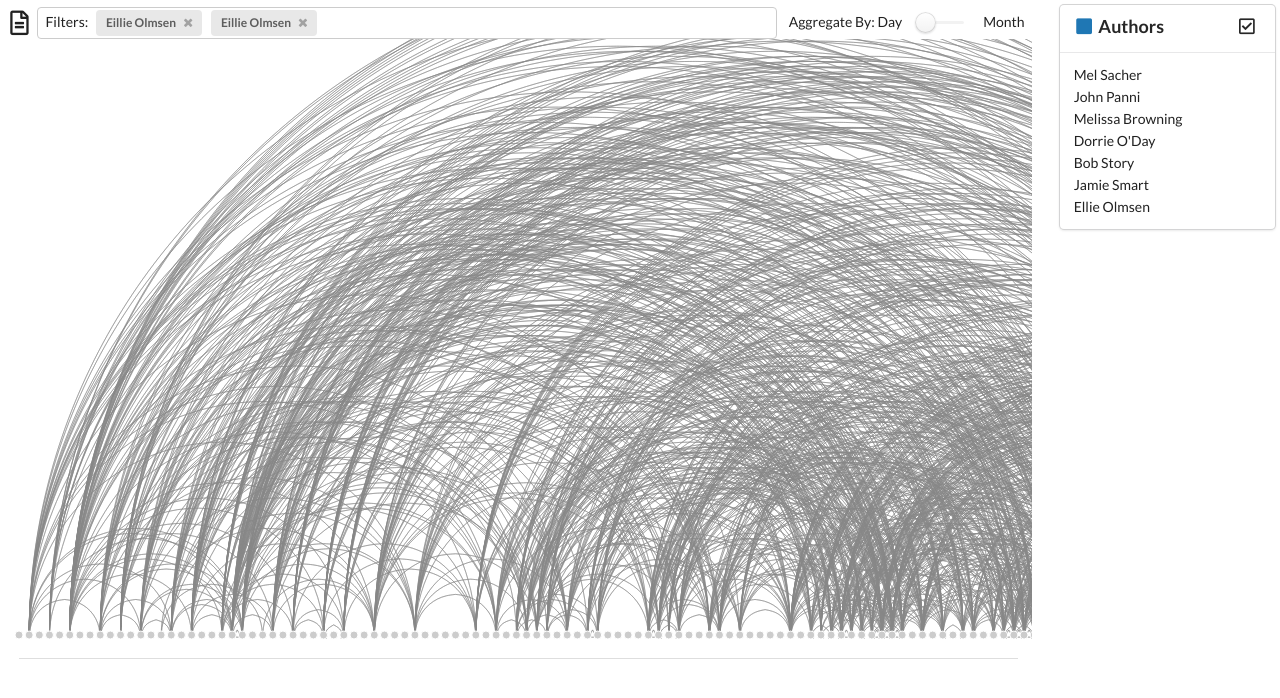
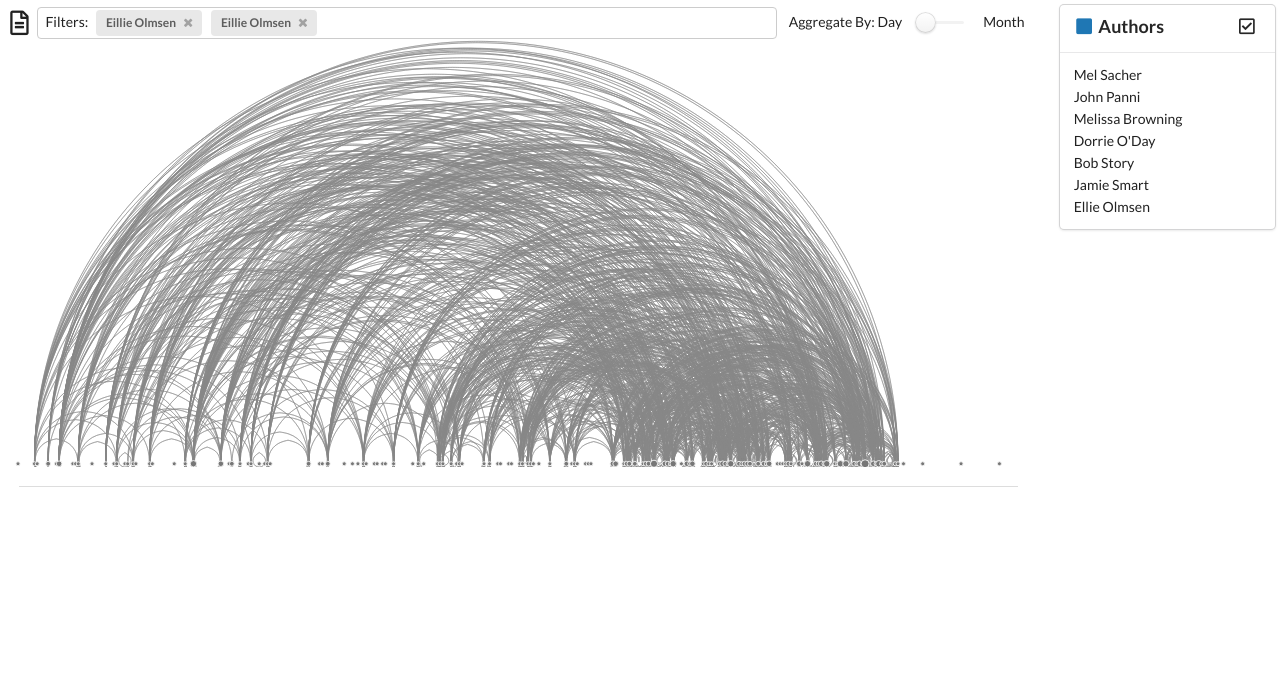
Before and after one commit to biswajyoti2607/Temporal-Path, a website built with webpack: page app/index.html in a window 1280 px wide. Built offline with nearby package versions, Linux system fonts and the light colour scheme.

Commit message:
Arc Diagram size

```diff
--- a/app/css/main.css
+++ b/app/css/main.css
@@ -51,13 +51,25 @@
 	border: 1px solid #ccc !important;
 }
 
-.auto-scroll {
-	overflow: auto;
+.arc-parent {
+	overflow-x: auto;
+	will-change: transform;
+}
+
+#arc-timeline {
+	will-change: transform;
 }
 
 .node {
-    stroke: #ffffff;
+    stroke: #eeeeee;
+	fill: #777777;
     stroke-weight: 1px;
+	cursor: pointer;
+}
+
+.node:hover {
+	stroke: #555555;
+	stroke-opacity: 1;
 }
 
 .link {
@@ -65,4 +77,15 @@
     stroke: #888888;
     stroke-weight: 1px;
     stroke-opacity: 0.5;
+	cursor: pointer;
 }
+
+.link:hover {
+	stroke: #555555;
+	stroke-opacity: 1;
+}
+
+.details-text {
+	height: calc(100% - 805px);
+	overflow-y:scroll;
+}
--- a/app/index.html
+++ b/app/index.html
@@ -42,8 +42,8 @@
 						<span class="aggregate-end-text">Month</span>
 					</div>
 				</div>
-				<div class="row auto-scroll">
-					<svg id="arc-timeline"></svg>
+				<div class="row arc-parent">
+					<center><svg id="arc-timeline"></svg></center>
 				</div>
 				<div class="ui divider"></div>
 				<div id="article-pane" class="ui people shape">
--- a/app/scripts/arc.js
+++ b/app/scripts/arc.js
@@ -4,12 +4,12 @@ export default class ArcDiagram {
 	constructor(data, id) {
 		this._graph = data;
 		this._id = id;
-		this._width  = 1500;           // width of svg image
-		this._height = 600;           // height of svg image
-		this._margin = 20;            // amount of margin around plot area
-		this._pad = this._margin / 2;       // actual padding amount
-		this._radius = 4;             // fixed node radius
-		this._yfixed = this._height - this._pad - this._radius;  // y position for all nodes
+		this._margin = 20;															// amount of margin around plot area
+		this._pad = this._margin / 2;												// actual padding amount
+		this._radius = 3;															// fixed node radius
+		this._width  = $("#" + this._id).parent().width();			// width of svg image
+		this._height = this._width / 2.4;         						// height of svg image
+		this._yfixed = this._height - this._pad - this._radius;						// y position for all nodes
 	}
 
 	draw() {
@@ -42,22 +42,17 @@ export default class ArcDiagram {
 	}
 
 	_linearLayout(nodes) {
-		// sort nodes by group
-		/*
-		nodes.sort(function(a, b) {
-			return a.group - b.group;
-		})
-		*/
-
 		// used to scale node index to x position
-		var xscale = d3.scale.linear()
-			.domain([0, nodes.length - 1])
+		var xscale = d3.time.scale()
+			.domain([new Date(2004,0,1), new Date(2004,11,31)])
 			.range([this._radius, this._width - this._margin - this._radius]);
 
 		// calculate pixel location for each node
 		var yshift = this._yfixed;
 		nodes.forEach(function(d, i) {
-			d.x = xscale(i);
+			let currDate = new Date(d.date);
+			let modDate = new Date(2004, currDate.getMonth(), currDate.getDate());
+			d.x = xscale(modDate);
 			d.y = yshift;
 			d.state = {};
 			d.state.selected = false;
@@ -74,8 +69,7 @@ export default class ArcDiagram {
 			.attr("class", "node")
 			.attr("cx", function(d, i) { return d.x; })
 			.attr("cy", function(d, i) { return d.y; })
-			.attr("r",  function(d, i) { return radius; })
-			.style("fill",   function(d, i) { return "#ccc"; })
+			.attr("r",  function(d, i) { return 0.4 * d.articles.length + 1.6; })
 			.on("mouseover", function(d) {
 				raiseEvent("brushOver", d);
 			})
@@ -105,7 +99,7 @@ export default class ArcDiagram {
 			.angle(function(d) { return radians(d); });
 
 		// add links
-		var yshift = this._yfixed;
+		var yshift = this._yfixed - 3;
 		var raiseEvent = this._raiseEvent;
 		var raiseEventForPath = this._raiseEventForPath;
 		d3.select("#" + this._id + "-g").selectAll(".link")
--- a/app/scripts/details.js
+++ b/app/scripts/details.js
@@ -38,7 +38,7 @@ export default class DetailsPane {
 						'</a>' +
 					'</div>' +
 				'</div>' +
-				'<div class="row"><p>' + data.text + '</p></div>' +
+				'<div class="row details-text"><p>' + data.text + '</p></div>' +
 			'</div>');
 	}
 }
```
Also changed, not shown: 1 other file.
